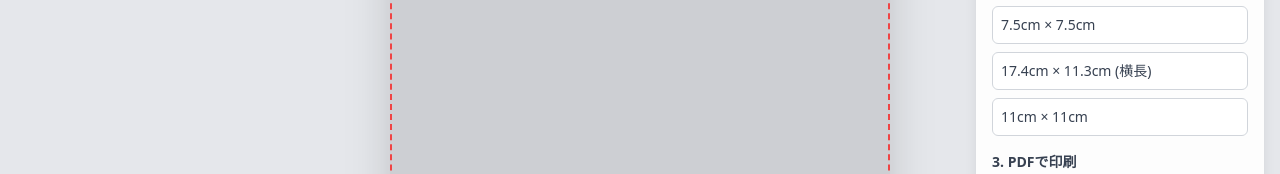
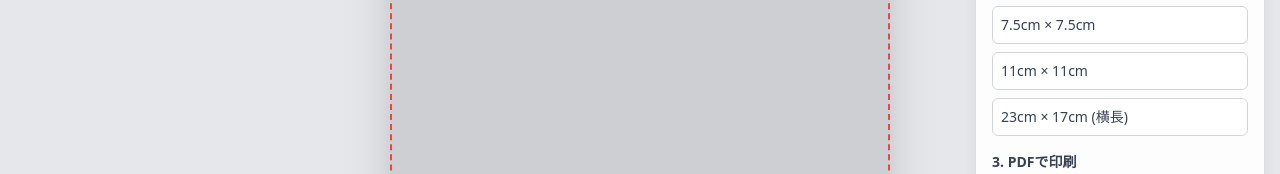
Before and after one commit to aikautau/mapframe-printer, a React (Vite) app: page / in a window 1280 px wide. Shown: the part 288-462 px from the top of the page. Built offline with nearby package versions, Linux system fonts and the light colour scheme.

Commit message:
feat: Update print sizes - remove 17.4x11.3cm, add 23x17cm landscape

```diff
--- a/constants.ts
+++ b/constants.ts
@@ -5,8 +5,8 @@ export const PRINT_SIZES: PrintSize[] = [
   { id: '15x15', name: '15cm × 15cm', width: 15, height: 15, aspectRatio: 'aspect-square' },
   { id: '15x10', name: '15cm × 10cm', width: 15, height: 10, aspectRatio: 'aspect-[3/2]' },
   { id: '7.5x7.5', name: '7.5cm × 7.5cm', width: 7.5, height: 7.5, aspectRatio: 'aspect-square' },
-  { id: '17.4x11.3', name: '17.4cm × 11.3cm (横長)', width: 17.4, height: 11.3, aspectRatio: 'aspect-[174/113]' },
   { id: '11x11', name: '11cm × 11cm', width: 11, height: 11, aspectRatio: 'aspect-square' },
+  { id: '23x17', name: '23cm × 17cm (横長)', width: 23, height: 17, aspectRatio: 'aspect-[23/17]' },
 ];
 
 export const A4_DIMENSIONS_MM = {
```
